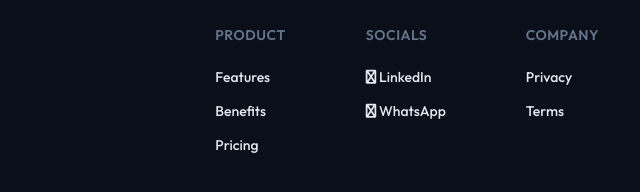
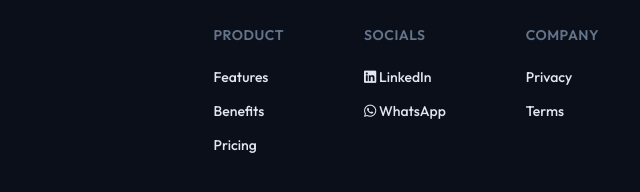
Before and after one commit to abhijeetsachan/drona-ai-mentor, a website: page index.html in a window 1280 px wide. Shown: the part 2288-2480 px from the top of the page, 567-1207 px from the left. Drawn offline with Linux system fonts and the light colour scheme.

Commit message:
Update index.html

```diff
--- a/index.html
+++ b/index.html
@@ -226,13 +226,13 @@
                         <ul class="footer-list">
                             <li>
     <a href="https://www.linkedin.com/in/abhijeet-singh-85586710a/" target="_blank">
-        <i class="fa fa-linkedin"></i> LinkedIn
+        <i class="fa-brands fa-linkedin"></i> LinkedIn
     </a>
 </li>
 
 <li>
     <a href="https://wa.me/919454899809" target="_blank">
-        <i class="fa fa-whatsapp"></i> WhatsApp
+        <i class="fa-brands fa-whatsapp"></i> WhatsApp
     </a>
 </li>
 
```
